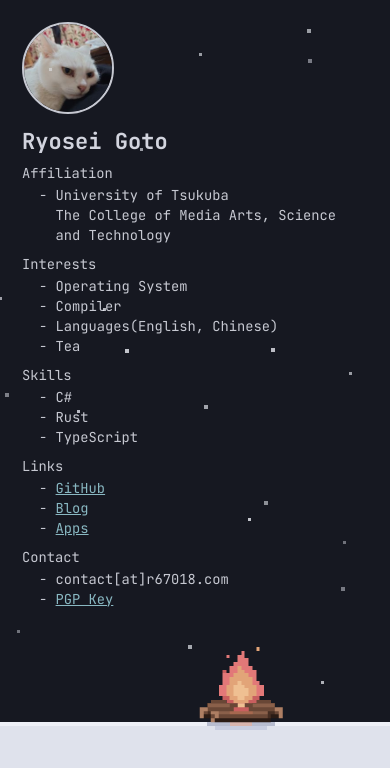
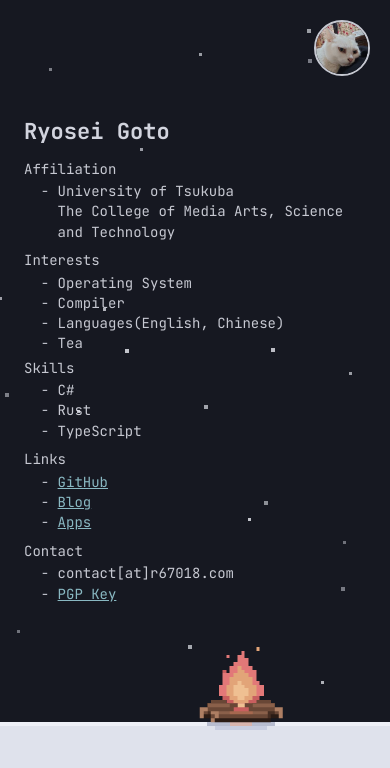
Before and after one commit to r67018/r67018.github.io, a plain HTML site: page index.html in a window 390 px wide. Drawn offline with Linux system fonts and the light colour scheme.

Commit message:
Redesign root profile page with minimal pixel-art winter night theme
Refresh the landing page to establish a quiet, minimalist winter night atmosphere while keeping the existing Iceberg dark background and color palette cohesive.

- Add a flat white snow ground and a 32x32 pixel-art campfire anchored at the bottom-right golden ratio intersection, using discrete low-FPS frame stepping and sparse pixel snow to keep motion subtle (and resetting step timing on tab visibility changes so snow does not accelerate after returning from a background tab).
- Arrange the bio into a two-column layout (Affiliation and Interests on the left; Skills, Links, and Contact on the right) centered horizontally and vertically within the dark sky area, and move the avatar to a compact 4x-text-size icon in the top-right corner to keep the composition balanced and clear of the campfire and ground.
- Improve Contact usability by making the obfuscated email address copy the usable email on click while preserving plain unstyled text, adding a link to the PGP Key page, and closing a missing div tag in the Skills section.

```diff
--- a/index.html
+++ b/index.html
@@ -25,6 +25,12 @@
       /* 黄金比グリッド分割位置 */
       --phi-1: 38.1966%;
       --phi-2: 61.8034%;
+
+      /* 通常文字サイズ（写真サイズ4倍の基準） */
+      --text-size: clamp(0.875rem, 1.05vw, 1rem);
+
+      /* 暗い夜空領域の高さ（地面上端と一致） */
+      --sky-height: calc(61.8034vh + 40px);
 
       /* 薪（Icebergに調和させた茶色系ドット色） */
       --wood-outline: #2a1b15;
@@ -69,7 +75,7 @@
       left: 0;
       right: 0;
       bottom: 0;
-      top: calc(var(--phi-2) + 40px);
+      top: var(--sky-height);
       background-color: var(--ground-fill);
       border-top: 4px solid var(--ground-top);
       pointer-events: none;
@@ -141,40 +147,54 @@
       z-index: 3;
     }
 
-    /* 左上寄せの自己紹介 */
+    /* 黒い背景領域の中央配置（水平・垂直） */
     .profile-wrapper {
       position: relative;
       z-index: 2;
-      min-height: 100vh;
+      min-height: var(--sky-height);
       width: 100%;
       display: flex;
-      align-items: flex-start;
-      justify-content: flex-start;
-      gap: clamp(20px, 3vw, 32px);
-      padding: clamp(24px, 4vh, 42px) clamp(24px, 4.5vw, 52px);
+      align-items: center;
+      justify-content: center;
+      padding: 32px clamp(24px, 4vw, 48px);
       box-sizing: border-box;
     }
 
     .profile-text {
-      max-width: min(440px, 50vw);
-      font-size: clamp(0.84rem, 1.05vw, 0.95rem);
+      width: min(640px, 100%);
+      max-width: 100%;
+      font-size: var(--text-size);
       line-height: 1.45;
     }
 
+    .profile-columns {
+      display: grid;
+      grid-template-columns: minmax(0, 1.35fr) minmax(0, 1fr);
+      column-gap: clamp(24px, 3.5vw, 48px);
+      align-items: start;
+    }
+
+    .profile-col-left > div:last-child ul,
+    .profile-col-right > div:last-child ul {
+      margin-bottom: 0;
+    }
+
     #bio-icon {
-      width: clamp(96px, 14vw, 132px);
-      height: clamp(96px, 14vw, 132px);
-      max-width: 100%;
+      position: fixed;
+      top: clamp(24px, 4vh, 40px);
+      right: clamp(24px, 4vw, 48px);
+      z-index: 4;
+      width: calc(var(--text-size) * 4);
+      height: calc(var(--text-size) * 4);
       object-fit: cover;
       border: 2px solid var(--text);
       border-radius: 50%;
       display: block;
-      flex-shrink: 0;
     }
 
     #bio-name {
-      margin: 0 0 12px 0;
-      font-size: clamp(1.35rem, 2.2vw, 1.65rem);
+      margin: 0 0 clamp(14px, 2vh, 22px) 0;
+      font-size: clamp(1.25rem, min(2vw, 2.6vh), 1.6rem);
       line-height: 1.2;
       color: var(--text-bright);
     }
@@ -185,7 +205,7 @@
     }
 
     .profile-wrapper ul {
-      margin: 2px 0 9px 0;
+      margin: 2px 0 clamp(6px, 1vh, 10px) 0;
       padding-left: 2.1rem;
     }
 
@@ -213,28 +233,33 @@
 
     /* スマホ用 */
     @media (max-width: 768px) {
+      :root {
+        --text-size: 0.875rem;
+        --sky-height: calc(82vh + 30px);
+      }
+
       .profile-wrapper {
-        flex-direction: column;
-        align-items: flex-start;
-        justify-content: flex-start;
-        gap: 14px;
-        padding: 22px 22px 180px;
+        padding: 32px 24px;
       }
 
       .profile-text {
-        max-width: 100%;
-        font-size: 0.86rem;
+        width: 100%;
+      }
+
+      .profile-columns {
+        grid-template-columns: 1fr;
+        row-gap: 4px;
+      }
+
+      #bio-icon {
+        top: 20px;
+        right: 20px;
       }
 
       #bio-name {
         text-align: left;
-        margin: 0 0 10px 0;
+        margin: 0 0 14px 0;
         font-size: 1.38rem;
-      }
-
-      #bio-icon {
-        width: 92px;
-        height: 92px;
       }
 
       .campfire-container {
@@ -242,10 +267,6 @@
         top: 82%;
         width: 120px;
         height: 120px;
-      }
-
-      .snow-ground {
-        top: calc(82% + 30px);
       }
     }
 
@@ -425,11 +446,15 @@
   <!-- ゆっくり降るピクセルの雪 -->
   <canvas id="snow-canvas" aria-hidden="true"></canvas>
 
-  <!-- 左上に寄せた自己紹介 -->
+  <!-- 画面右上のプロフィール写真 -->
+  <img id="bio-icon" src="./assets/images/bio-photo.jpg" alt="Ryosei Goto">
+
+  <!-- 水平中央配置の自己紹介 -->
   <div class="profile-wrapper">
-    <img id="bio-icon" src="./assets/images/bio-photo.jpg" alt="Ryosei Goto">
     <div class="profile-text">
       <h1 id="bio-name">Ryosei Goto</h1>
+      <div class="profile-columns">
+        <div class="profile-col-left">
           <div>
             <p>Affiliation</p>
             <ul>
@@ -446,6 +471,8 @@
               <li>Tea</li>
             </ul>
           </div>
+        </div>
+        <div class="profile-col-right">
           <div>
             <p>Skills</p>
             <ul>
@@ -468,6 +495,8 @@
               <li id="x"></li>
               <li><a href="./pgp/">PGP Key</a></li>
             </ul>
+          </div>
+        </div>
       </div>
     </div>
   </div>
```
Lines whose indentation alone changed are shown as unchanged.
